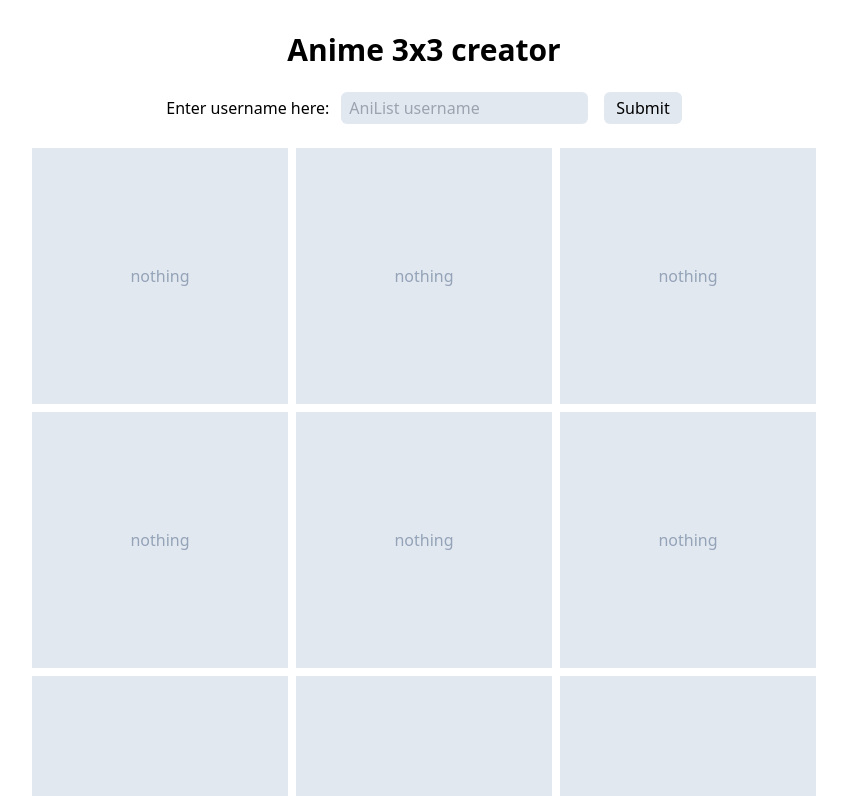
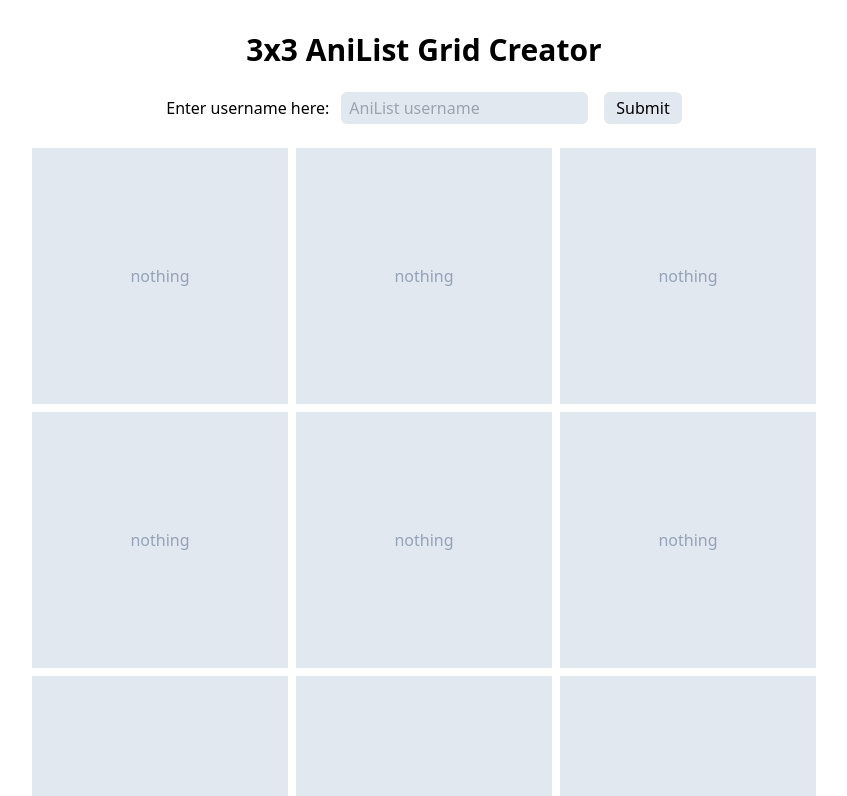
Before and after one commit to multimattia/3x3generator, a React (Vite) app: page / in a window 1280 px wide. Shown: the top 796 px of the page, without its empty margins (216-1063 px from the left). Built offline with nearby package versions, Linux system fonts and the light colour scheme.

Commit message:
Update title

```diff
--- a/src/App.jsx
+++ b/src/App.jsx
@@ -5,7 +5,7 @@
   return (
     <>
       <div className='flex flex-col justify-center'>
-        <h1 className='text-3xl font-bold'>Anime 3x3 creator</h1>
+        <h1 className='text-3xl font-bold'>3x3 AniList Grid Creator</h1>
         <FormAndData />
       </div>
     </>
```
